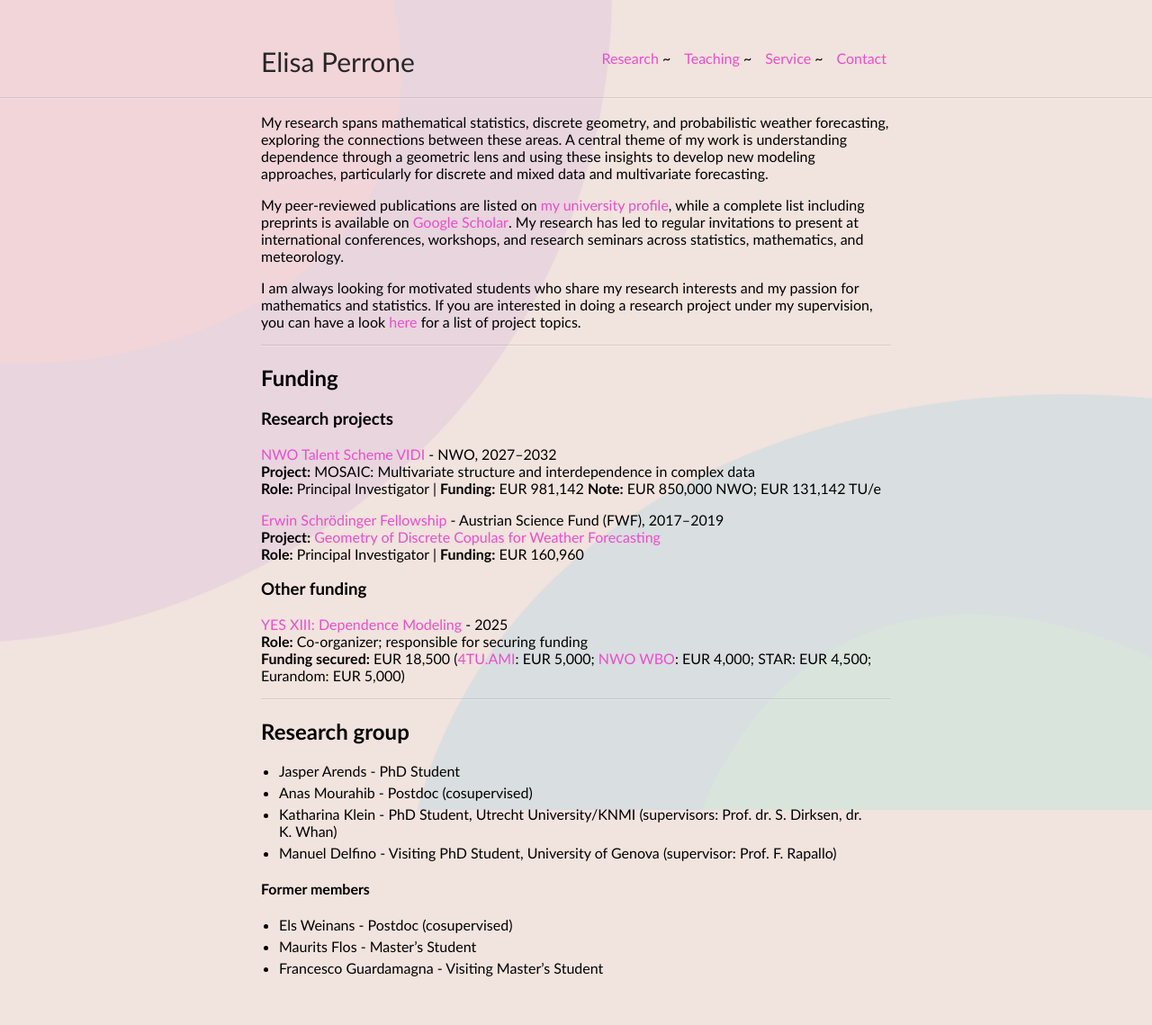
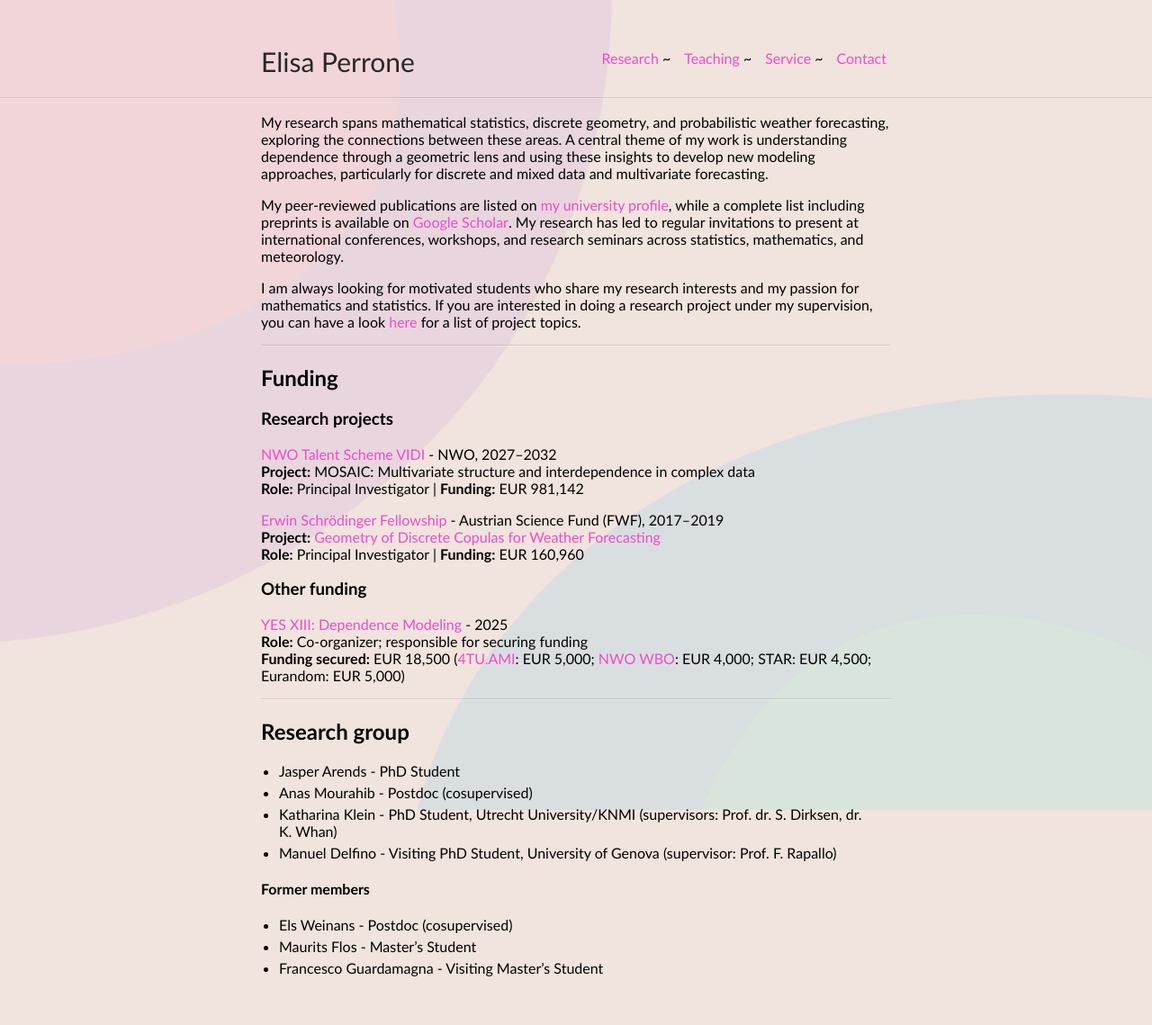
Before and after one commit to elisaperrone/elisaperrone.github.io, a Jekyll site: the page built from research.md, in a window 1280 px wide. Shown: the whole page at 90% size. Built offline with Jekyll 4.4.1, drawn with Linux system fonts in a browser that asks for light colours.

Commit message:
minor changes

```diff
--- a/research.md
+++ b/research.md
@@ -20,7 +20,6 @@ I am always looking for motivated students who share my research interests and m
 **[NWO Talent Scheme VIDI](https://www.nwo.nl/en/news/109-vidi-grants-awarded-to-talented-researchers)** - NWO, 2027–2032
 **Project:** MOSAIC: Multivariate structure and interdependence in complex data
 **Role:** Principal Investigator | **Funding:** EUR 981,142
-**Note:** EUR 850,000 NWO; EUR 131,142 TU/e
 
 
 **[Erwin Schrödinger Fellowship](https://www.fwf.ac.at/en/funding/portfolio/careers/erwin-schroedinger)** - Austrian Science Fund (FWF), 2017–2019
```
